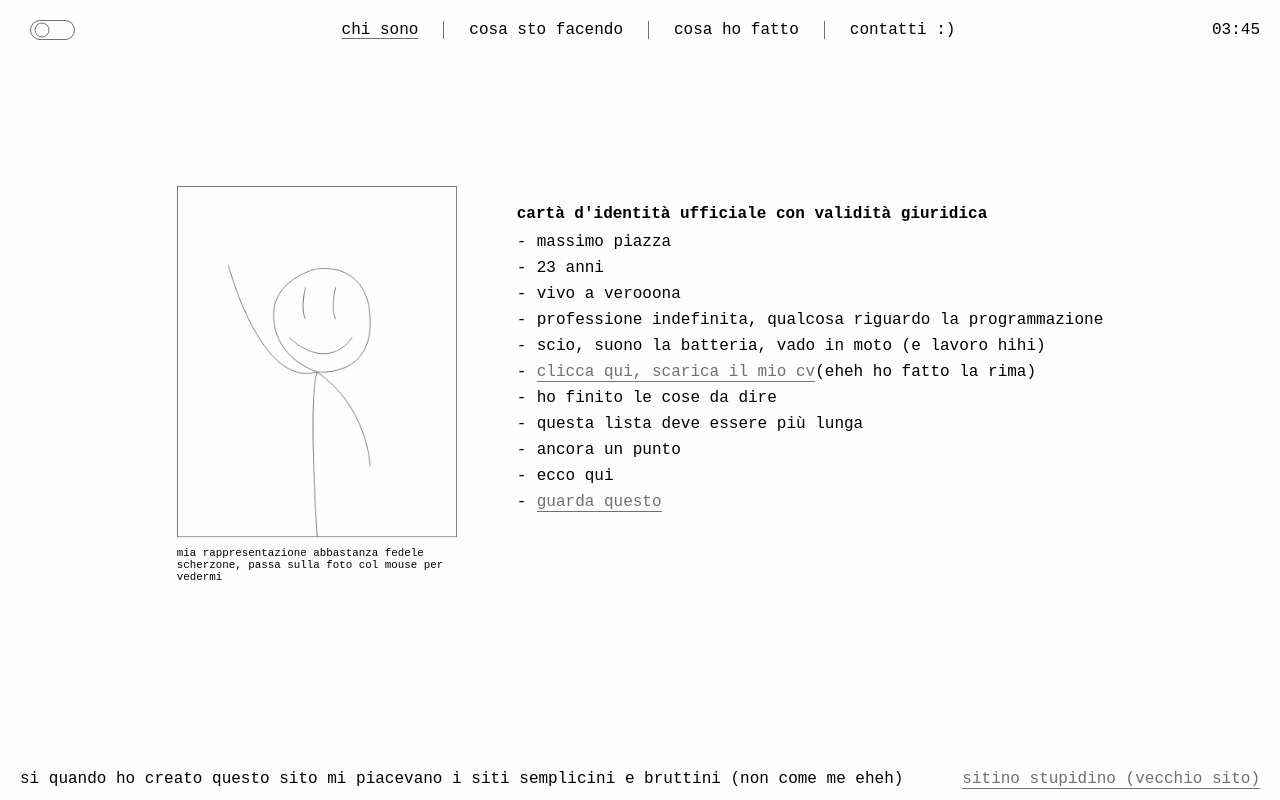
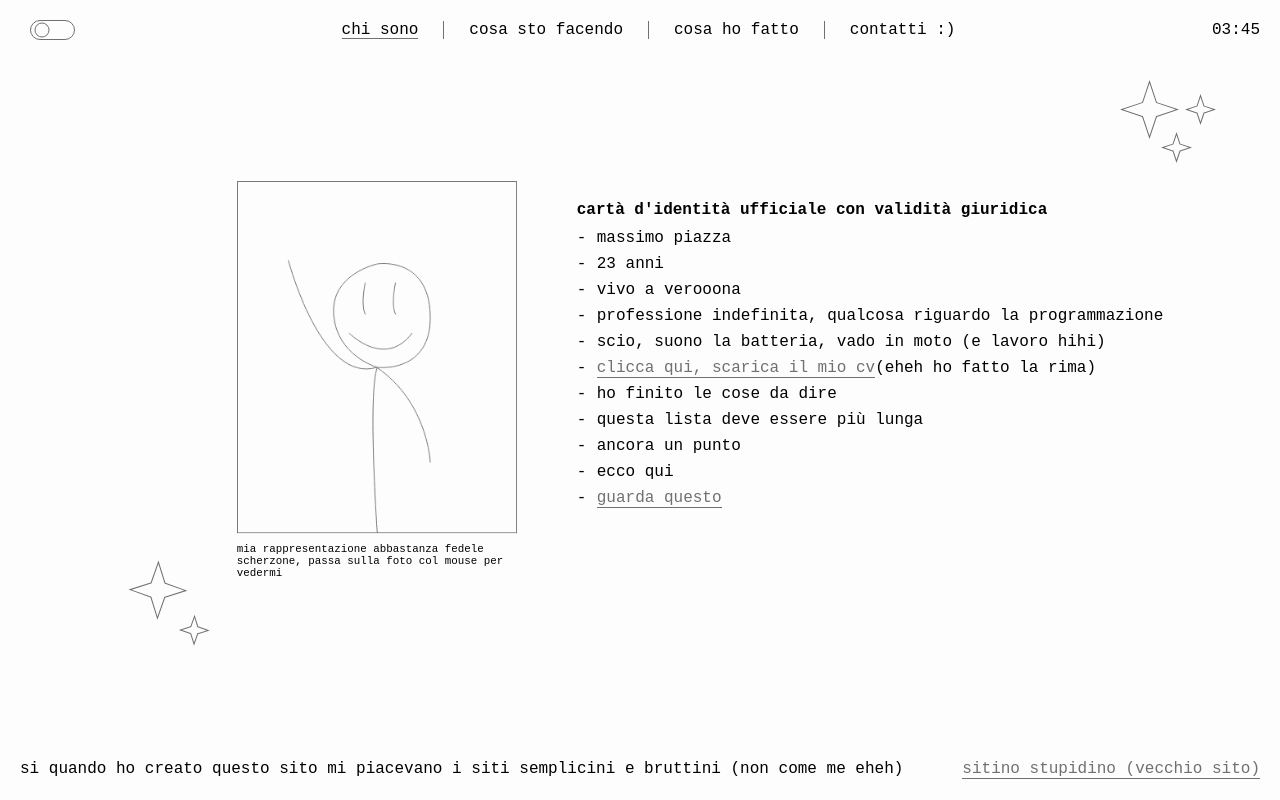
Before and after one commit to macs-massimopiazza/massimopiazza.com-5, a PHP site: page / in a window 1280 px wide. Run offline with PHP 8.4, Linux system fonts and the light colour scheme; some web fonts are replaced.

Commit message:
graphic touches added

```diff
--- a/css/style.css
+++ b/css/style.css
@@ -172,9 +172,9 @@ ul.links li:last-child > span {
 }
 
 /* show main-content */
-#about { display: none; }
-#doing-now { display: none; }
-#done { display: none; }
+#about { display: none; padding-left: 120px}
+#doing-now { display: none; padding-left: 120px}
+#done { display: none; padding-left: 220px}
 #contact-modal { display: none; }
 
 #about.active { display: flex; }
@@ -191,7 +191,7 @@ div.active { display: block !important; }
 /* Main */
 main {
     width: 100%;
-    height: calc(100vh - 90px); /* 60px header - 30px footer*/
+    height: calc(100vh - 100px); /* 60px header - 40px footer*/
 }
 
 /* container doing e done*/
@@ -397,7 +397,7 @@ main {
 
 /* Footer */
 footer {
-    height: 30px;
+    height: 40px;
     width: 100%;
 }
 
@@ -406,3 +406,22 @@ footer {
     display: flex;
     justify-content: space-between;
 }
+
+/* background stars */
+.container {
+    position: relative;
+}
+
+.star-1, .star-2 {
+    position: absolute;
+}
+
+.star-1 {
+    top: 70%;
+    left: 10%;
+}
+
+.star-2 {
+    top: 10%;
+    right: 5%;
+}
--- a/index.html
+++ b/index.html
@@ -168,6 +168,8 @@
                 <a href="#">sitino stupidino (vecchio sito)</a>
             </div>
         </footer>
+        <img src="img/star-light-1.svg" class="star-1">
+        <img src="img/star-light-2.svg" class="star-2">
     </div>
 
     <script src="js/main.js"></script>
--- a/js/main.js
+++ b/js/main.js
@@ -42,13 +42,19 @@ linkDone.addEventListener("click", function() {
 const switchElement = document.getElementById("switch-container");
 const bodyElement = document.getElementsByTagName("body")[0];
 const stickmanImg = document.getElementsByClassName("stickman")[0];
+const starOne = document.getElementsByClassName("star-1")[0];
+const starTwo = document.getElementsByClassName("star-2")[0];
 
 switchElement.addEventListener("click", function() {
     bodyElement.classList.toggle("dark");
     if(bodyElement.classList[0] == "dark") {
         stickmanImg.src="img/foto-sinistra-dark.png"
+        starOne.src="img/star-dark-1.svg"
+        starTwo.src="img/star-dark-2.svg"
     } else {
         stickmanImg.src="img/foto-sinistra.png"
+        starOne.src="img/star-light-1.svg"
+        starTwo.src="img/star-light-2.svg"
     }
     if(localStorage.getItem("dark-theme") == "false") {
         localStorage.setItem("dark-theme", "true");
@@ -64,6 +70,9 @@ if (localStorage.getItem("dark-theme") == null) {
 if (localStorage.getItem("dark-theme") == "true") {
     console.log("cambio a dark se variaile ok")
     bodyElement.classList.add("dark");
+    stickmanImg.src="img/foto-sinistra-dark.png"
+    starOne.src="img/star-dark-1.svg"
+    starTwo.src="img/star-dark-2.svg"
 }
 
 //get time
```
Also changed, not shown: img/star-dark-1.svg, img/star-light-1.svg, img/star-light-2.svg.
